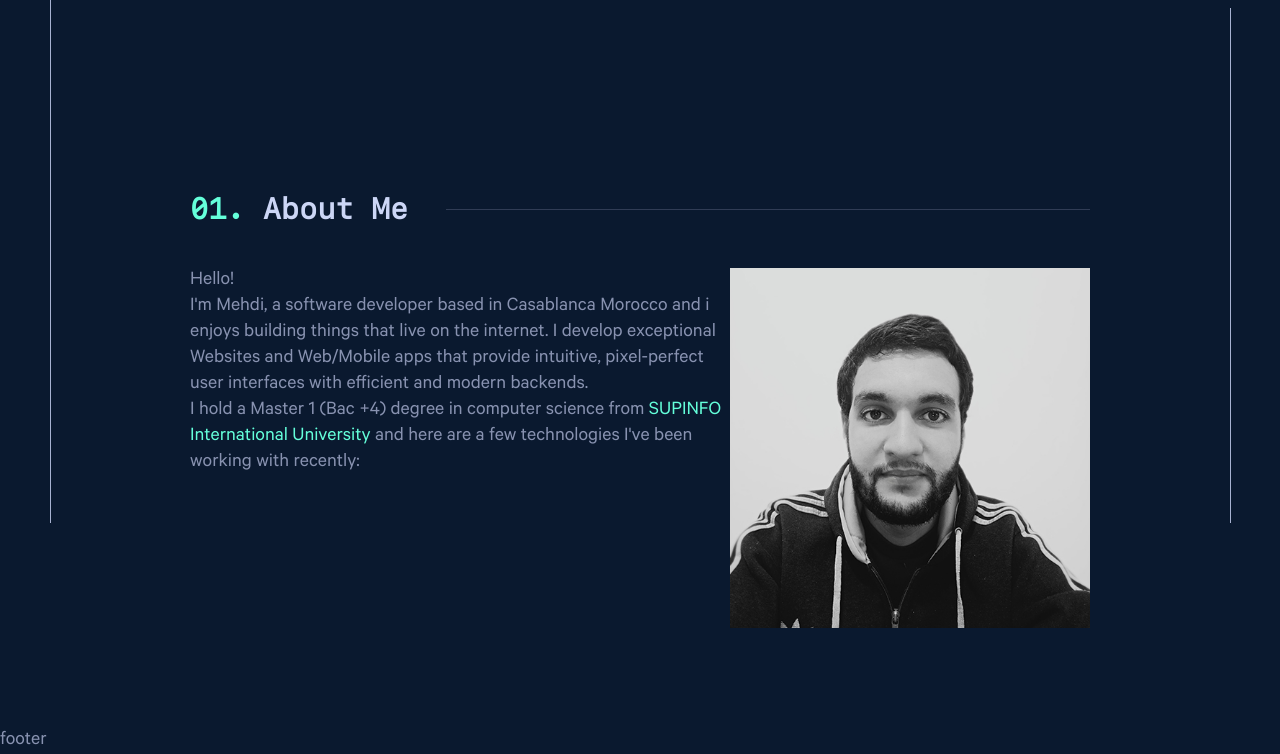
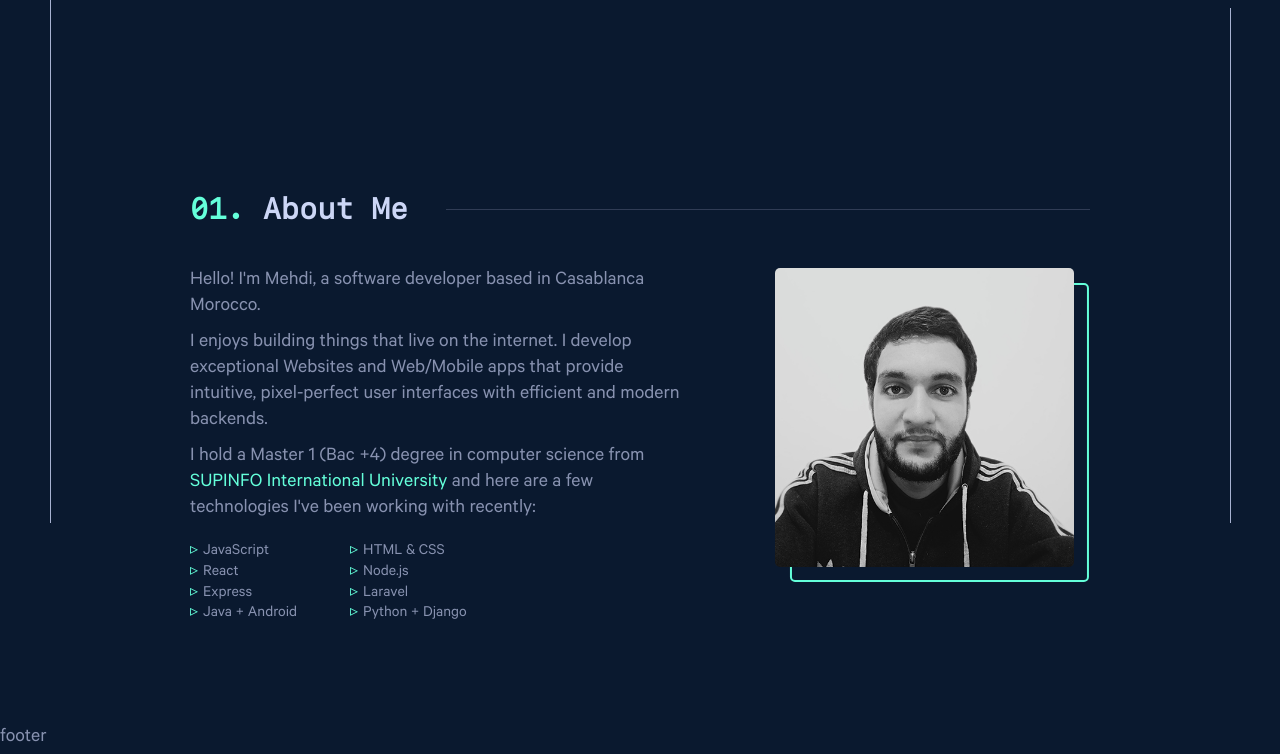
Before and after one commit to cherqaoui-dev/MyPortfolioV2, a Gatsby site: page / in a window 1280 px wide. Shown: the part 597-1351 px from the top of the page. Built offline with nearby package versions, Linux system fonts and the light colour scheme; Gatsby itself is replaced by a stand-in of ours.

Commit message:
Finished about section & add Fixes

```diff
--- a/content/about/index.md
+++ b/content/about/index.md
@@ -12,8 +12,8 @@ skills:
   - 'Python + Django'
 ---
 
-Hello!
+Hello! I'm Mehdi, a software developer based in Casablanca Morocco.
 
-I'm Mehdi, a software developer based in Casablanca Morocco and i enjoys building things that live on the internet. I develop exceptional Websites and Web/Mobile apps that provide intuitive, pixel-perfect user interfaces with efficient and modern backends.
+I enjoys building things that live on the internet. I develop exceptional Websites and Web/Mobile apps that provide intuitive, pixel-perfect user interfaces with efficient and modern backends.
 
 I hold a Master 1 (Bac +4) degree in computer science from [SUPINFO International University](https://www.supinfo.com/) and here are a few technologies I've been working with recently:
--- a/src/components/sections/about.js
+++ b/src/components/sections/about.js
@@ -2,22 +2,79 @@ import React from 'react'
 import Img from "gatsby-image"
 import styled from "styled-components"
 import Section from "../section"
+import { colors, fontSizes, media } from "../../styles"
 
-// Need to decide between grid and flexbox
 const Container = styled.div`
   display: flex;
-  justify-content: flex-start;
-  flex-wrap: wrap;
+  gap: 10%;
+  ${media.phoneL`
+    display: block;
+    & > div {
+      margin-bottom: 40px;
+    }
+  `}
 `
 const WideColumn = styled.div`
-  flex: 60%;
+  flex: 55%;
 `
 const NarrowColumn = styled.div`
-  flex: 40%;
+  flex: 35%;
+  max-width: 315px;
+  margin: 0 auto;
+`
+
+const Picture = styled(Img)`
+  position: relative;
+  max-width: 95%;
+  overflow: unset !important;
+  cursor: pointer;
+  img {
+    border-radius: 5px;
+  }
+
+  &:before {
+    content: '';
+    position: absolute;
+    top: 0;
+    right: 0;
+    transform: translate(5%, 5%);
+    z-index: -1;
+    width: 100%;
+    height: 100%;
+    border: 2px solid ${colors.green};
+    border-radius: 5px;
+    transition: all 0.25s ease-in;
+  }
+
+  &:hover {
+    &:before {
+      transform: translate(3%, 3%);
+    }
+  }
 `
 
 const Description = styled.div`
+  p {
+    margin-bottom: 10px;
+  }
+`
 
+const SkillList = styled.div`
+  display: flex;
+  max-width: 320px;
+  margin-top: 20px;
+  font-size: ${fontSizes.md};
+  ${media.phoneL`margin: 20px auto`}
+`
+const Column = styled.div`
+  flex: 50%;
+`
+const SkillItem = styled.div`
+  &:before {
+    content: '▹';
+    margin-right: 5px;
+    color: ${colors.green};
+  }
 `
 
 export default ({data}) => {
@@ -29,9 +86,27 @@ export default ({data}) => {
       <Container>
         <WideColumn>
           <Description dangerouslySetInnerHTML={{ __html: html }} />
+          <SkillList>
+            <Column>
+              {
+                skills && skills.map((skill, i) => {
+                  if(i % 2 === 0)
+                    return (<SkillItem key={i}>{skill}</SkillItem>)
+                })
+              }
+            </Column>
+            <Column>
+              {
+                skills && skills.map((skill, i) => {
+                  if(i % 2 === 1)
+                    return (<SkillItem key={i}>{skill}</SkillItem>)
+                })
+              }
+            </Column>
+          </SkillList>
         </WideColumn>
         <NarrowColumn>
-          <Img fluid={avatar.childImageSharp.fluid} />
+          <Picture fluid={avatar.childImageSharp.fluid} />
         </NarrowColumn>
       </Container>
     </Section>
--- a/src/pages/index.js
+++ b/src/pages/index.js
@@ -1,7 +1,7 @@
 import React, { useState } from "react"
 import { graphql } from "gatsby"
 import styled from "styled-components"
-import {Main, Header, Footer, SocialSideBar, EmailSidebar, Section} from "../components"
+import {Main, Header, Footer, SocialSideBar, EmailSidebar} from "../components"
 import { Hero, About } from "../components/sections"
 
 const LayoutStyle = styled.div`
--- a/src/styles/global.css
+++ b/src/styles/global.css
@@ -43,6 +43,12 @@ html, body {
   overflow-x: initial;
 }
 
+@media screen and (max-width: 480px) {
+  body {
+    font-size: 18px;
+  }
+}
+
 h1,
 h2,
 h3,
```
